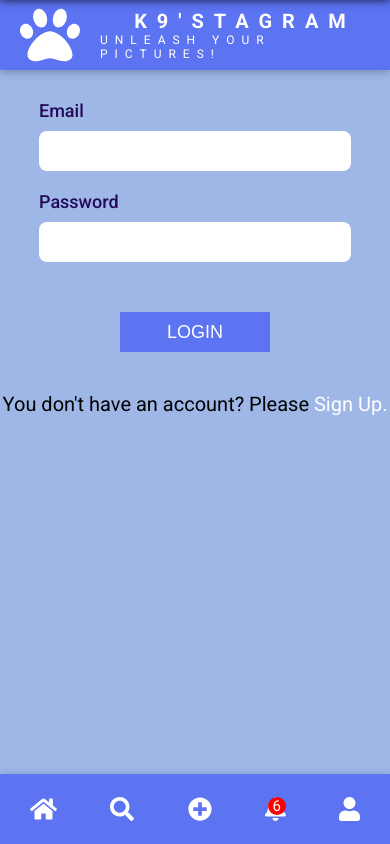
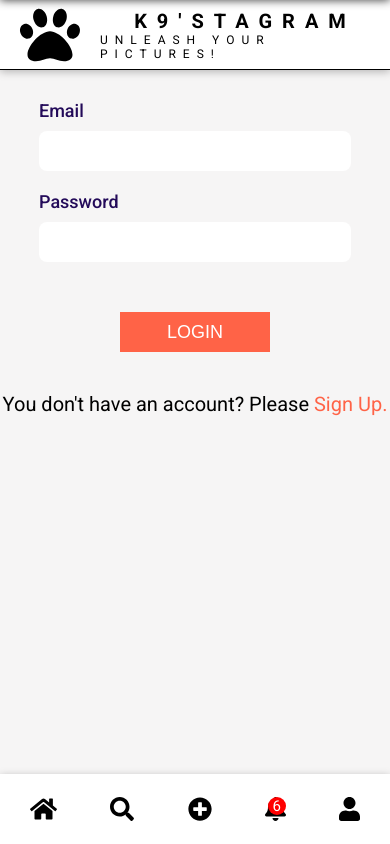
Before and after one commit to JulesCohen/k9s-stagram-frontend, a React (Create React App) app: page /auth in a window 390 px wide. Built offline with nearby package versions, Linux system fonts and the light colour scheme.

Commit message:
main color changed to white

```diff
--- a/src/components/Posts/Post.css
+++ b/src/components/Posts/Post.css
@@ -145,15 +145,15 @@
   display: flex;
   justify-content: center;
 }
-.comment-form input {
+/* .comment-form input {
   border: 0;
   outline: none;
   border-bottom: 1px solid black;
   margin-right: 1.5rem;
   width: 50%;
   padding: 0.5rem 0.5rem;
-  font-size: 1.5rem;
-}
+  font-size: 16px;
+} */
 .comment-form textarea {
   border: 0;
   outline: none;
@@ -161,7 +161,7 @@
   margin-right: 1.5rem;
   width: 70%;
   padding: 0.5rem 0.5rem;
-  font-size: 1.5rem;
+  font-size: 16px;
   resize: none;
   font-family: "Open-Sans", sans-serif;
 }
--- a/src/components/Posts/Post.js
+++ b/src/components/Posts/Post.js
@@ -1,11 +1,13 @@
-import React, { useState } from "react";
-import { useForm } from "react-hook-form";
+import React, { useState, useRef } from "react";
+import { useForm, Controller } from "react-hook-form";
 import "./Post.css";
 
 import { FontAwesomeIcon } from "@fortawesome/react-fontawesome";
 import TextareaAutosize from "react-textarea-autosize";
+
 const Post = (props) => {
-  const { register, handleSubmit, reset } = useForm();
+  const textArea = useRef(null);
+  const { handleSubmit, reset, control } = useForm();
   const [likeColor, setLikeColor] = useState("black");
   const [showComment, setshowComment] = useState(false);
 
@@ -19,22 +21,24 @@ const Post = (props) => {
     }
   };
 
+  const handleGoToComment = () => {
+    textArea.current.focus();
+  };
+
   const handleShowComment = () => {
     setshowComment(!showComment);
   };
 
   const onSubmit = (data) => {
-    // if (!data.comment) {
-    //   return;
-    // } else {
     props.onComment(props.index, data.comment);
     reset();
     if (showComment === false) {
       handleShowComment();
     }
     console.log(data);
-    // }
   };
+
+  const handleHoverComment = () => {};
 
   return (
     <div className="post">
@@ -66,7 +70,8 @@ const Post = (props) => {
             </button>
           </div>
           <div className="post-content__icons-button">
-            <button>
+            <button onClick={handleGoToComment}>
+              {/* <button> */}
               <FontAwesomeIcon
                 icon={["fas", "comment"]}
                 style={{ color: "black" }}
@@ -116,7 +121,11 @@ const Post = (props) => {
           {showComment &&
             props.comments.map((comment) => {
               return (
-                <div className="post-comment" key={Math.random()}>
+                <div
+                  className="post-comment"
+                  key={Math.random()}
+                  onMouseEnter={handleHoverComment}
+                >
                   <p className="post-content__text-author">{comment.author}</p>
                   <p className="post-content__text-message">
                     {comment.comment}
@@ -126,10 +135,17 @@ const Post = (props) => {
             })}
 
           <form onSubmit={handleSubmit(onSubmit)} className={"comment-form"}>
-            <TextareaAutosize
+            <Controller
+              as={
+                <TextareaAutosize
+                  placeholder="Please leave a comment..."
+                  ref={textArea}
+                />
+              }
+              control={control}
+              rules={{ required: true }}
               name="comment"
-              placeholder="Please leave a comment..."
-              ref={register({ required: true })}
+              defaultValue=""
             />
 
             <button>
--- a/src/index.css
+++ b/src/index.css
@@ -41,7 +41,8 @@ html {
 }
 
 body {
-  background-color: var(--primary-light-2);
+  /* background-color: var(--primary-light-2); */
+  background-color: rgb(246, 245, 245);
   margin-top: 10rem;
 }
 
--- a/src/pages/AuthPage/AuthPage.css
+++ b/src/pages/AuthPage/AuthPage.css
@@ -39,7 +39,7 @@
   border: 0;
   font-size: 1.8rem;
   outline: none;
-  background-color: var(--primary-light-1);
+  background-color: tomato;
   color: white;
   margin-top: 3rem;
 }
@@ -50,7 +50,7 @@
 }
 
 .signupSwitch {
-  color: white;
+  color: tomato;
   cursor: pointer;
 }
 
--- a/src/pages/AuthPage/AuthPage.js
+++ b/src/pages/AuthPage/AuthPage.js
@@ -18,7 +18,9 @@ const AuthPage = () => {
 
   const [loginMode, setloginMode] = useState(true);
 
-  const { register, handleSubmit, errors } = useForm();
+  const { register, handleSubmit, errors, formState } = useForm();
+  const { isValid } = formState;
+
   const onSubmit = (data) => {
     history.push("/");
     console.log(data);
@@ -92,6 +94,18 @@ const AuthPage = () => {
           {loginMode ? "LOGIN" : "SIGNUP"}
         </button>
 
+        {/* {isValid && (
+          <button className={"auth-form__submit"}>
+            {loginMode ? "LOGIN" : "SIGNUP"}
+          </button>
+        )}
+
+        {!isValid && (
+          <button className={"auth-form__submit"} disabled>
+            {loginMode ? "LOGIN" : "SIGNUP"}
+          </button>
+        )} */}
+
         {loginMode ? (
           <p>
             You don't have an account? Please{" "}
--- a/src/pages/Home/Home.css
+++ b/src/pages/Home/Home.css
@@ -1,5 +1,5 @@
 .home {
-  padding-top: 3rem;
+  padding: 3rem 0;
   display: flex;
   flex-direction: column;
   align-items: center;
@@ -7,6 +7,6 @@
 
 @media only screen and (max-width: 600px) {
   .home {
-    padding-top: 0rem;
+    padding: 0 0 10rem 0;
   }
 }
--- a/src/shared/Header/BottomNavigation/BottomNav.css
+++ b/src/shared/Header/BottomNavigation/BottomNav.css
@@ -5,7 +5,7 @@
   bottom: 0;
   left: 0;
   z-index: 10;
-  background-color: var(--primary-light-1);
+  background-color: white;
   box-shadow: 0 2px 8px rgba(0, 0, 0, 0.26);
   display: flex;
   justify-content: space-around;
--- a/src/shared/Header/Header.css
+++ b/src/shared/Header/Header.css
@@ -1,11 +1,13 @@
 .header {
-  height: 10rem;
+  height: 8rem;
   width: 100%;
   position: fixed;
   top: 0;
   left: 0;
   z-index: 10;
-  background-color: var(--primary-light-1);
+  background-color: white;
+  /* background-color: var(--primary-light-1); */
+  border-bottom: 1px solid black;
   box-shadow: 0 2px 8px rgba(0, 0, 0, 0.26);
   display: flex;
   justify-content: space-around;
@@ -14,7 +16,7 @@
 
 .header__title {
   width: 33%;
-  color: white;
+  color: black;
   display: flex;
   /* flex-direction: column; */
   justify-content: center;
@@ -52,6 +54,7 @@
   width: 100%;
   height: 100%;
   border: 0;
+  border-bottom: 1px solid black;
   outline: none;
   padding-left: 2rem;
   border-radius: 8px;
@@ -86,7 +89,7 @@
 
   .header__title {
     width: 100%;
-    color: white;
+    /* color: white; */
     padding-left: 2rem;
     display: flex;
     justify-content: center;
--- a/src/shared/Header/Header.js
+++ b/src/shared/Header/Header.js
@@ -13,7 +13,7 @@ const Header = () => {
       <div className="header__title">
         <FontAwesomeIcon
           icon={["fas", "paw"]}
-          style={{ color: "white" }}
+          style={{ color: "black" }}
           size="6x"
         />
         <div className="header__title-text">
@@ -25,7 +25,7 @@ const Header = () => {
         <div className="header__search__icon">
           <FontAwesomeIcon
             icon={["fas", "search"]}
-            style={{ color: "white" }}
+            // style={{ color: "white" }}
             size="2x"
           />
         </div>
--- a/src/shared/Header/Navigation/Navigation.css
+++ b/src/shared/Header/Navigation/Navigation.css
@@ -10,7 +10,7 @@
 .navigation a:visited {
   border: 0;
   outline: none;
-  color: white;
+  color: black;
   background-color: transparent;
   font-size: 0.9rem;
   transition: all 0.2s ease-in-out;
@@ -20,7 +20,7 @@
 .navigation a:active,
 .navigation a.active {
   transform: scale(1.4);
-  color: var(--secondary);
+  color: tomato;
 }
 
 .notification-icon {
@@ -69,9 +69,9 @@
 
   .navigation a,
   .navigation a:visited {
-    border: 0;
-    outline: none;
-    color: white;
+    /* border: 0;
+    /* outline: none; */
+    /* color: white; */
     background-color: transparent;
     font-size: 0.8rem;
     transition: all 0.3s ease-in-out;
```
